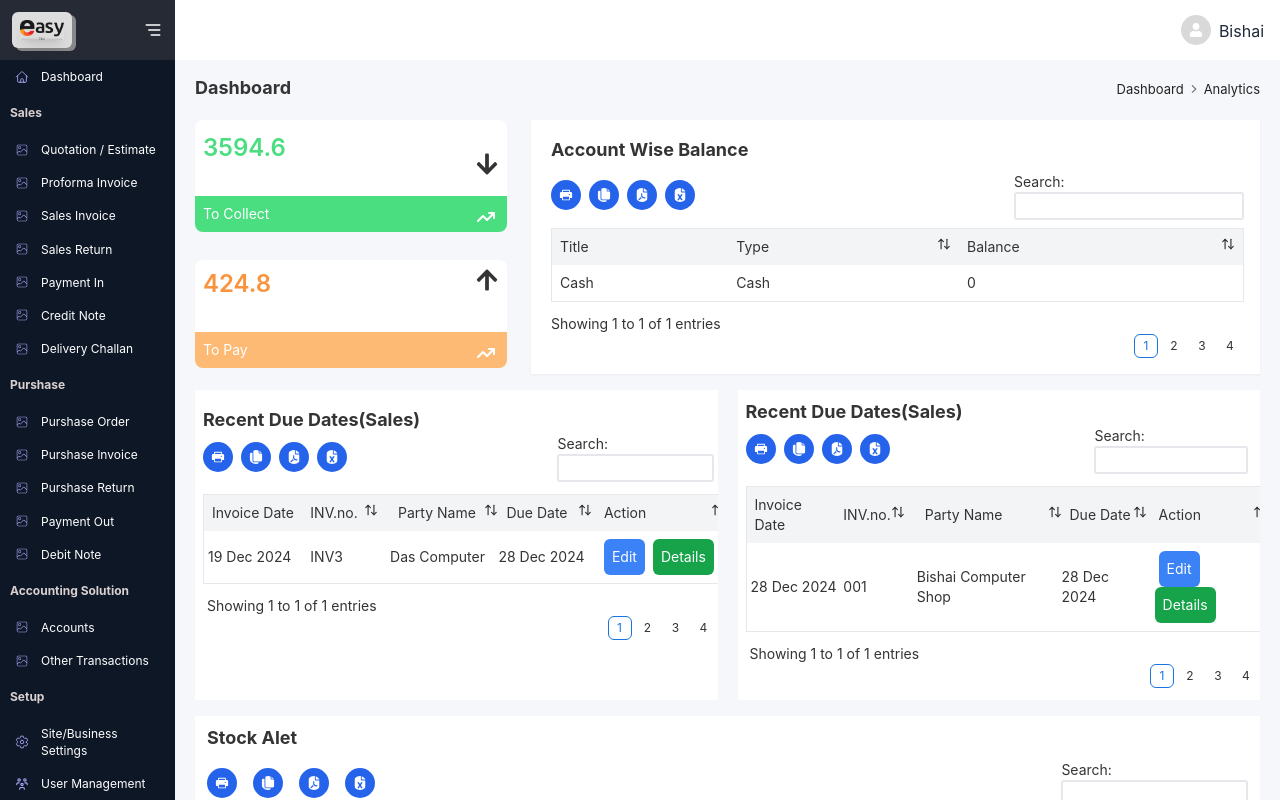
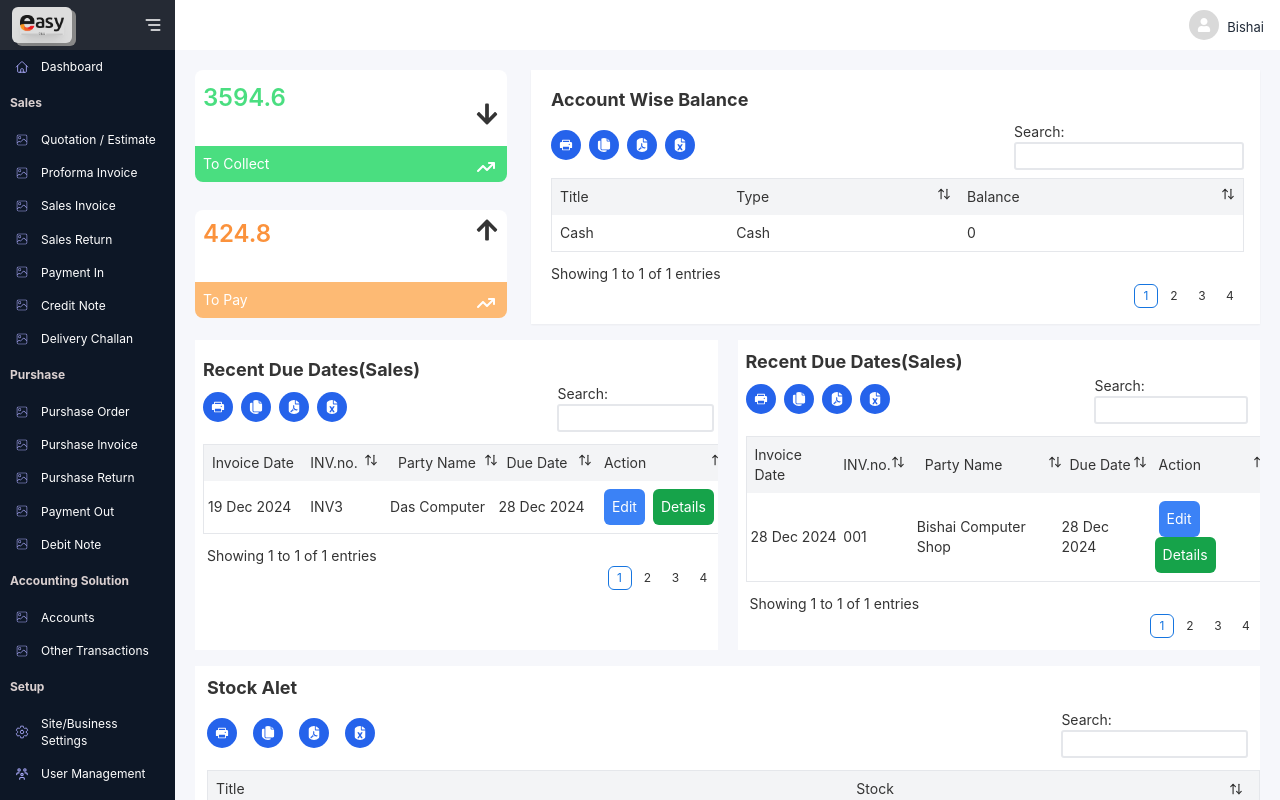
Before and after one commit to techCodeSB/EasyBillFrontEnd, a React (Create React App) app: page /admin/dashboard in a window 1280 px wide. Built offline with nearby package versions, Linux system fonts and the light colour scheme.

Commit message:
Changes in nav component and remove breadcramb

```diff
--- a/src/components/Nav.jsx
+++ b/src/components/Nav.jsx
@@ -8,7 +8,7 @@ import { IoIosLogOut } from "react-icons/io";
 import { Avatar, Popover, Whisper } from 'rsuite';
 import { Link } from 'react-router-dom';
 
-const Nav = () => {
+const Nav = ({ title }) => {
   const [sideBar, setSideBar] = useState(true);
 
   const toggleSideBar = () => {
@@ -38,13 +38,15 @@ const Nav = () => {
 
 
   return (
-    <nav className='w-full text-white h-[60px] bg-white shadow-lg flex justify-between'>
+    <nav className='w-full text-white h-[50px] bg-white shadow-lg flex justify-between'>
       <div className="logo__area w-[175px] h-[100%] bg-[#252A34] px-3 py-2 flex justify-between items-center">
         <div className='nav__logo p-2 bg-[#DDDDDD] w-[60px] rounded-md'>
           <img src={Logo} alt="" width={80} className='shadow-lg' />
         </div>
         <TbMenuDeep className='text-white text-xl cursor-pointer' onClick={toggleSideBar} />
       </div>
+      <div className='flex items-center justify-between w-[calc(100%-175px)]'>
+        <h6 className='text-black ml-5'>{title}</h6>
         <div className="admin__area px-4 py-2 flex items-center cursor-pointer">
           <Whisper trigger={'click'} placement='bottomEnd' speaker={<Popover full>
             <Link className='menu-link'>
@@ -61,10 +63,11 @@ const Nav = () => {
             </Link>
           </Popover>}>
             <Avatar circle children={<FaUser />} size='sm' />
-          <span className='ml-2 text-gray-800 text-[16px]'>
+            <span className='ml-2 text-gray-800 text-[13px]'>
               Bishai
             </span>
           </Whisper>
+        </div>
       </div>
     </nav>
   )
--- a/src/components/SideNav.jsx
+++ b/src/components/SideNav.jsx
@@ -182,7 +182,7 @@ const SideNav = () => {
   };
 
   return (
-    <aside className='side__nav min-w-[175px] h-[calc(100vh-60px)] bg-[#0D1726] text-white' id='sideBar'>
+    <aside className='side__nav min-w-[175px] h-[calc(100vh-50px)] bg-[#0D1726] text-white' id='sideBar'>
       <div className="side__nav__logo flex justify-center items-center">
       </div>
       <div className="side__nav__links">
--- a/src/index.css
+++ b/src/index.css
@@ -8,7 +8,7 @@
 
 #main{
   min-width: 100%;
-  height: calc(100vh - 60px);
+  height: calc(100vh - 50px);
   display: flex;
   justify-content: space-between;
 }
--- a/src/pages/Dashboard.jsx
+++ b/src/pages/Dashboard.jsx
@@ -1,7 +1,7 @@
 import React, { useState } from 'react'
 import Nav from '../components/Nav'
 import SideNav from '../components/SideNav';
-import MyBreadCrumb from '../components/BreadCrumb';
+// import MyBreadCrumb from '../components/BreadCrumb';
 import { FaArrowDown } from "react-icons/fa";
 import { FaArrowTrendUp } from "react-icons/fa6";
 import { FaArrowUp } from "react-icons/fa";
@@ -23,10 +23,10 @@ const Dashboard = () => {
       <main id='main'>
         <SideNav />
         <div className='content__body'>
-          <MyBreadCrumb title={"Dashboard"} links={[
+          {/* <MyBreadCrumb title={"Dashboard"} links={[
             { name: "Dashboard", link: "/admin/dashboard" },
             { name: "Analytics", link: null }
-          ]} />
+          ]} /> */}
 
           <div className='flex justify-between gap-6 w-[100%]  flex-col lg:flex-row'>
             <div className='w-[100%] lg:w-[30%]'>
--- a/src/pages/quotation/AddQuotation.jsx
+++ b/src/pages/quotation/AddQuotation.jsx
@@ -1,6 +1,6 @@
 import React, { useState } from 'react';
 import { SelectPicker, DatePicker, Button } from 'rsuite';
-import MyBreadCrumb from '../../components/BreadCrumb';
+// import MyBreadCrumb from '../../components/BreadCrumb';
 import Nav from '../../components/Nav';
 import SideNav from '../../components/SideNav';
 import { RiDeleteBin6Line } from "react-icons/ri";
@@ -53,15 +53,15 @@ const Quotation = () => {
 
   return (
     <>
-      <Nav />
+      <Nav title={"Quotation / Estimate"}/>
       <main id='main'>
         <SideNav />
         <div className='content__body'>
-          <MyBreadCrumb title={"Quotation"} links={[
+          {/* <MyBreadCrumb title={"Quotation"} links={[
             { name: "Quotation ", link: "/admin/quatation" },
             { name: "Estimate", link: "/admin/quatation" },
             { name: "Add", link: null }
-          ]} />
+          ]} /> */}
 
           <div className='content__body__main bg-white' id='addQuotationTable'>
             <div className='flex flex-col lg:flex-row items-center justify-around gap-4'>
--- a/src/pages/quotation/Quotation.jsx
+++ b/src/pages/quotation/Quotation.jsx
@@ -1,7 +1,7 @@
 import React, { useState } from 'react';
 import Nav from '../../components/Nav';
 import SideNav from '../../components/SideNav';
-import MyBreadCrumb from '../../components/BreadCrumb';
+// import MyBreadCrumb from '../../components/BreadCrumb';
 import { Pagination } from 'rsuite';
 
 import { BiPrinter } from "react-icons/bi";
@@ -69,11 +69,11 @@ const Quotation = () => {
       <main id='main'>
         <SideNav />
         <div className='content__body'>
-          <MyBreadCrumb title={"Quotation"} links={[
+          {/* <MyBreadCrumb title={"Quotation"} links={[
             { name: "Quotation ", link: "/admin/quatation" },
             { name: "Estimate", link: "/admin/quatation" },
             { name: "All list", link: null }
-          ]} />
+          ]} /> */}
 
           <div className='content__body__main bg-white'>
             {/* First Row */}
```
Lines whose indentation alone changed are shown as unchanged.
